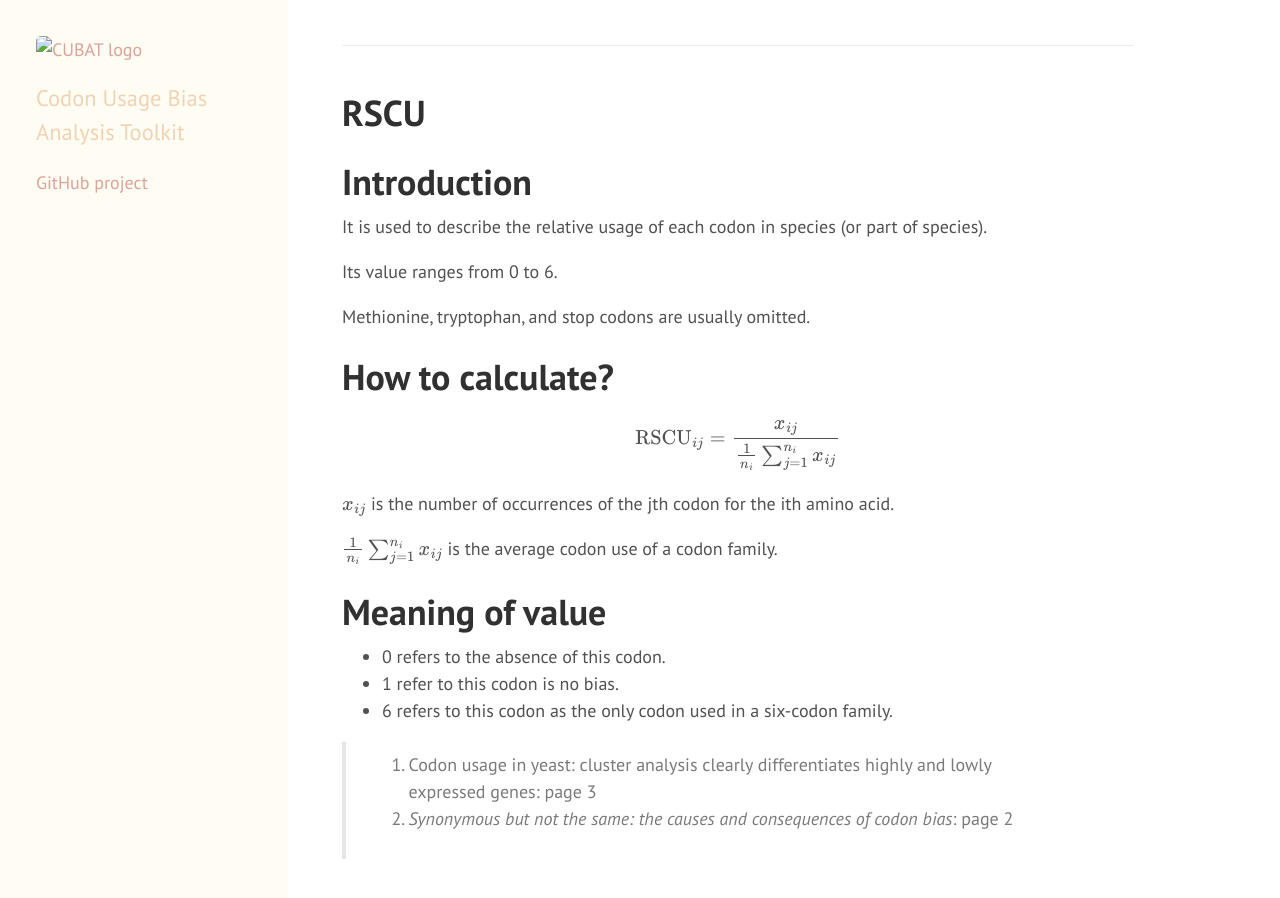
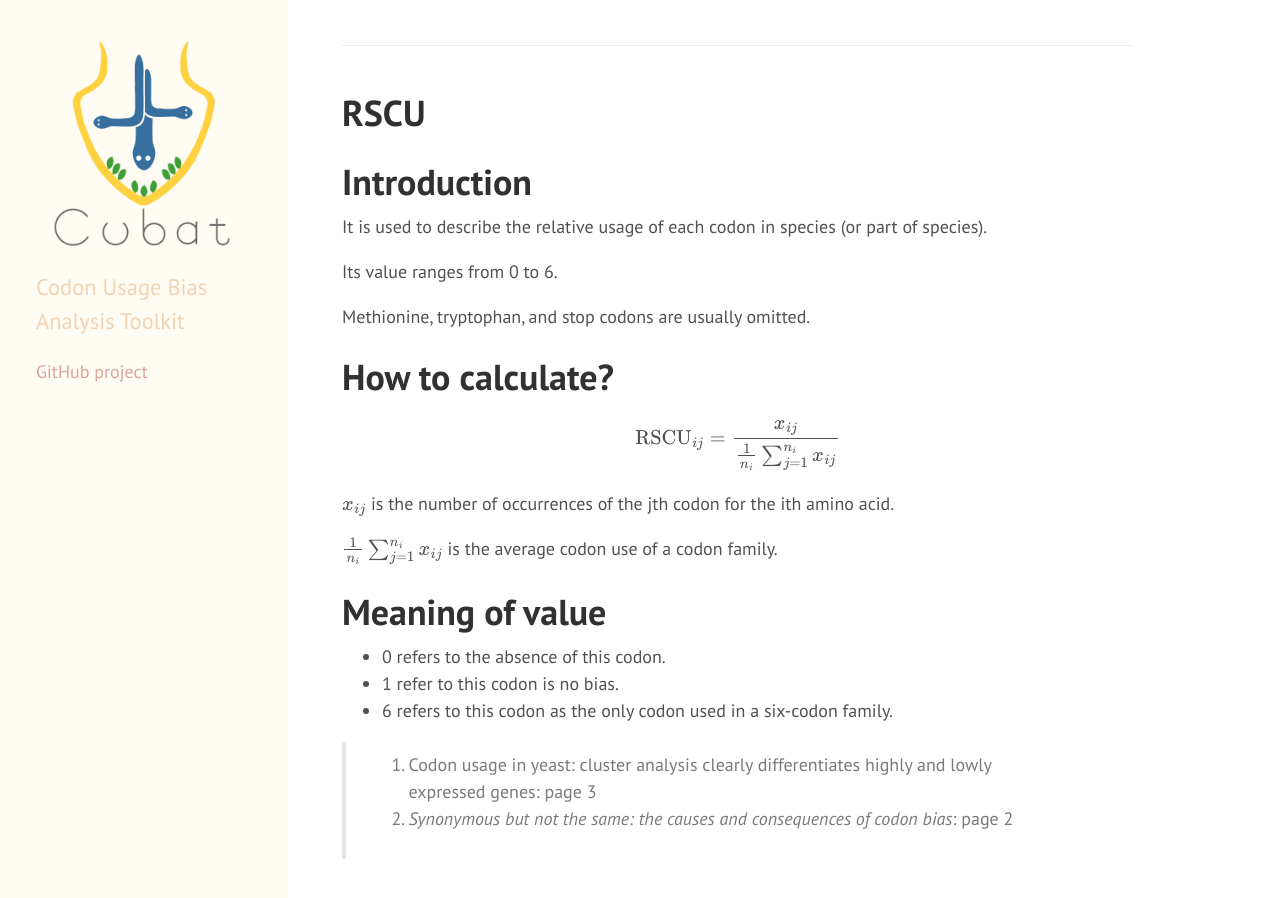
Before and after one commit to gxelab/cubat, a Jekyll site: the page built from docs/wiki/RSCU(relative synonymous codon usage).md, in a window 1280 px wide and 991 px high. Shown: the top 898 px of the window. Built offline with Jekyll 4.4.1, drawn with Linux system fonts in a browser that asks for light colours; formulas are drawn with MathJax 3.

Commit message:
update website

```diff
--- a/docs/_includes/sidebar.html
+++ b/docs/_includes/sidebar.html
@@ -13,7 +13,7 @@
       -->
       <div class="sidebar-logo">
         <a href="https://gxelab.github.io/CUBAT/">
-          <img src="assets/images/CUBAT_logo.png" alt="CUBAT logo" title="CUBAT  Home" width="100%"/>
+          <img src="/assets/images/CUBAT_logo.png" alt="CUBAT logo" title="CUBAT  Home" width="100%"/>
         </a>
       </div>
     </div>
```
Also changed, not shown: docs/wiki/CUBAT.md (+1 -1 lines).
